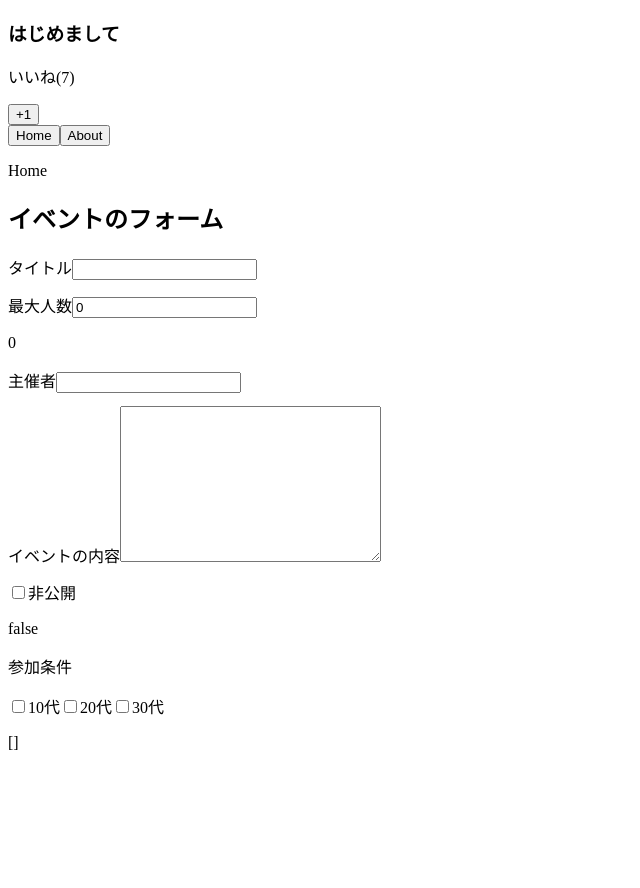
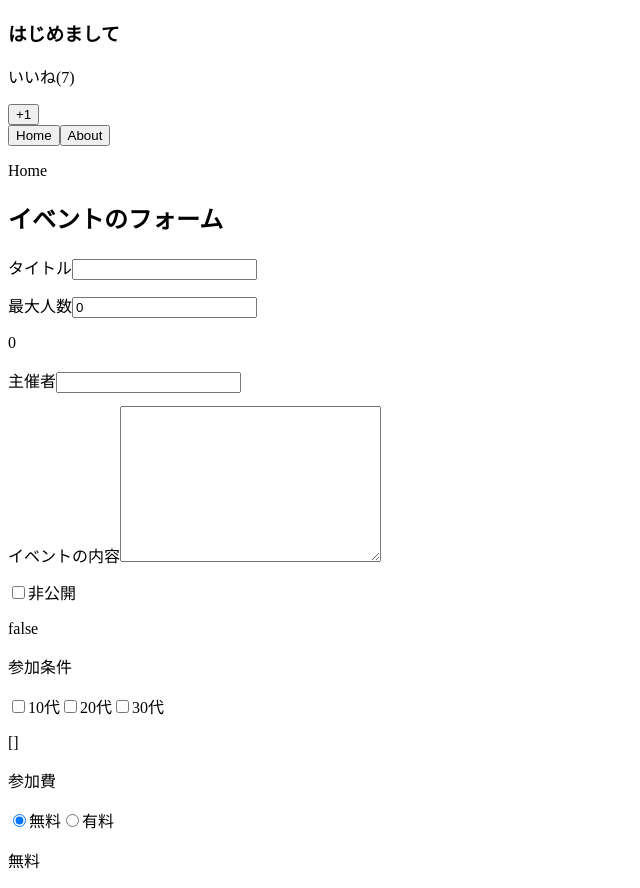
Before and after one commit to tomizawa0214/vue-sample, a Vue app in the folder udemy-vuejs-2/: page / in a window 1280 px wide. Shown: the whole page, without its empty margins (0-640 px from the left). Before the commit the page ends 800 px from the top, so only its background shows below. Built offline with nearby package versions, Linux system fonts and the light colour scheme.

Commit message:
ラジオボタンの双方向

```diff
--- a/udemy-vuejs-2/src/App.vue
+++ b/udemy-vuejs-2/src/App.vue
@@ -66,6 +66,22 @@
       >
       <label for="30">30代</label>
       <p>{{ eventData.target }}</p>
+      <p>参加費</p>
+      <input
+        type="radio"
+        id="free"
+        value="無料"
+        v-model="eventData.price"
+      >
+      <label for="free">無料</label>
+      <input
+        type="radio"
+        id="paid"
+        value="有料"
+        v-model="eventData.price"
+      >
+      <label for="paid">有料</label>
+      <p>{{ eventData.price }}</p>
     </div>
   </div>
 </template>
@@ -87,7 +103,8 @@
         host: "",
         detail: "",
         isPrivate: false,
-        target: []
+        target: [],
+        price: "無料"
       }
     }
   },
```
